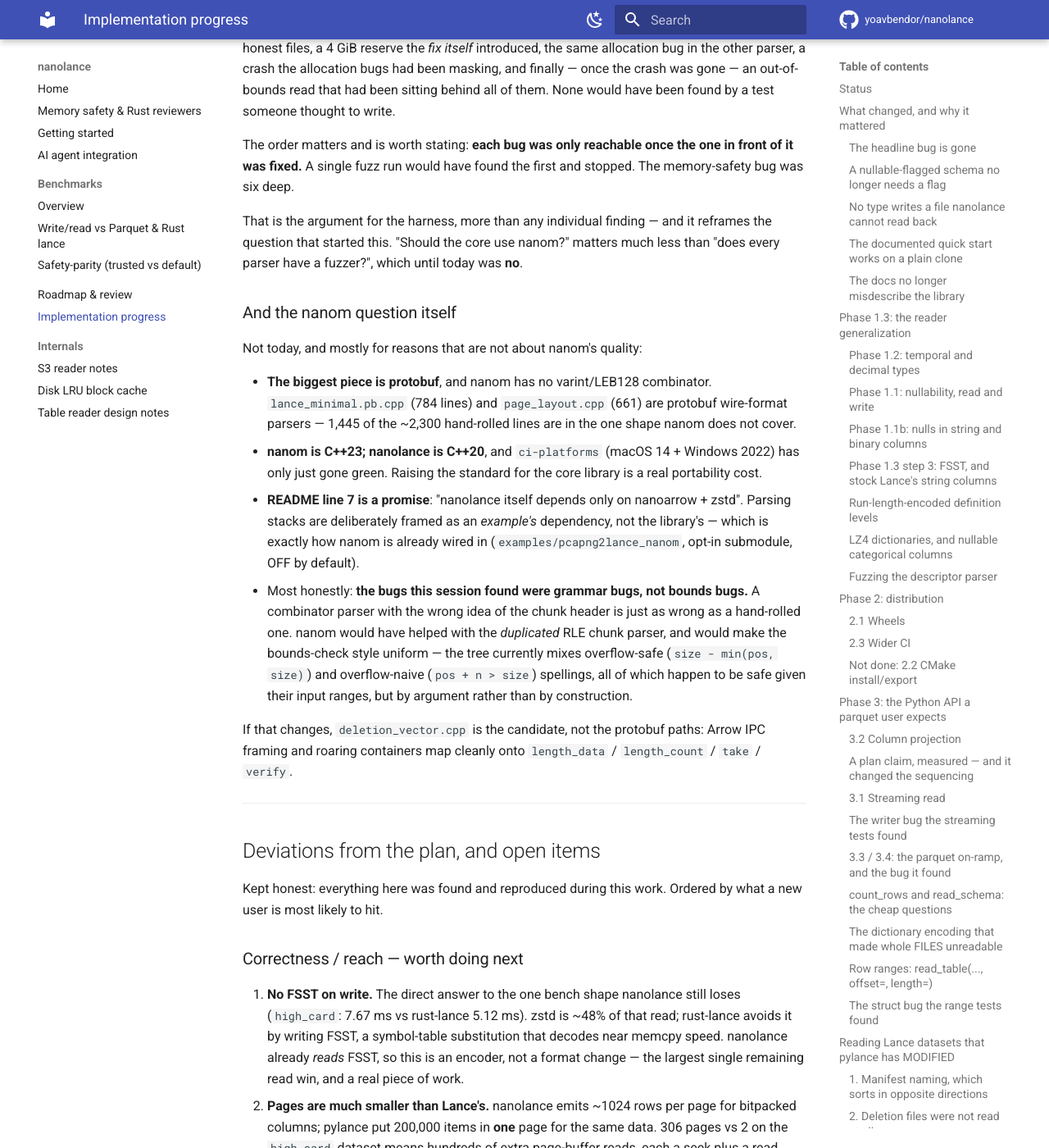
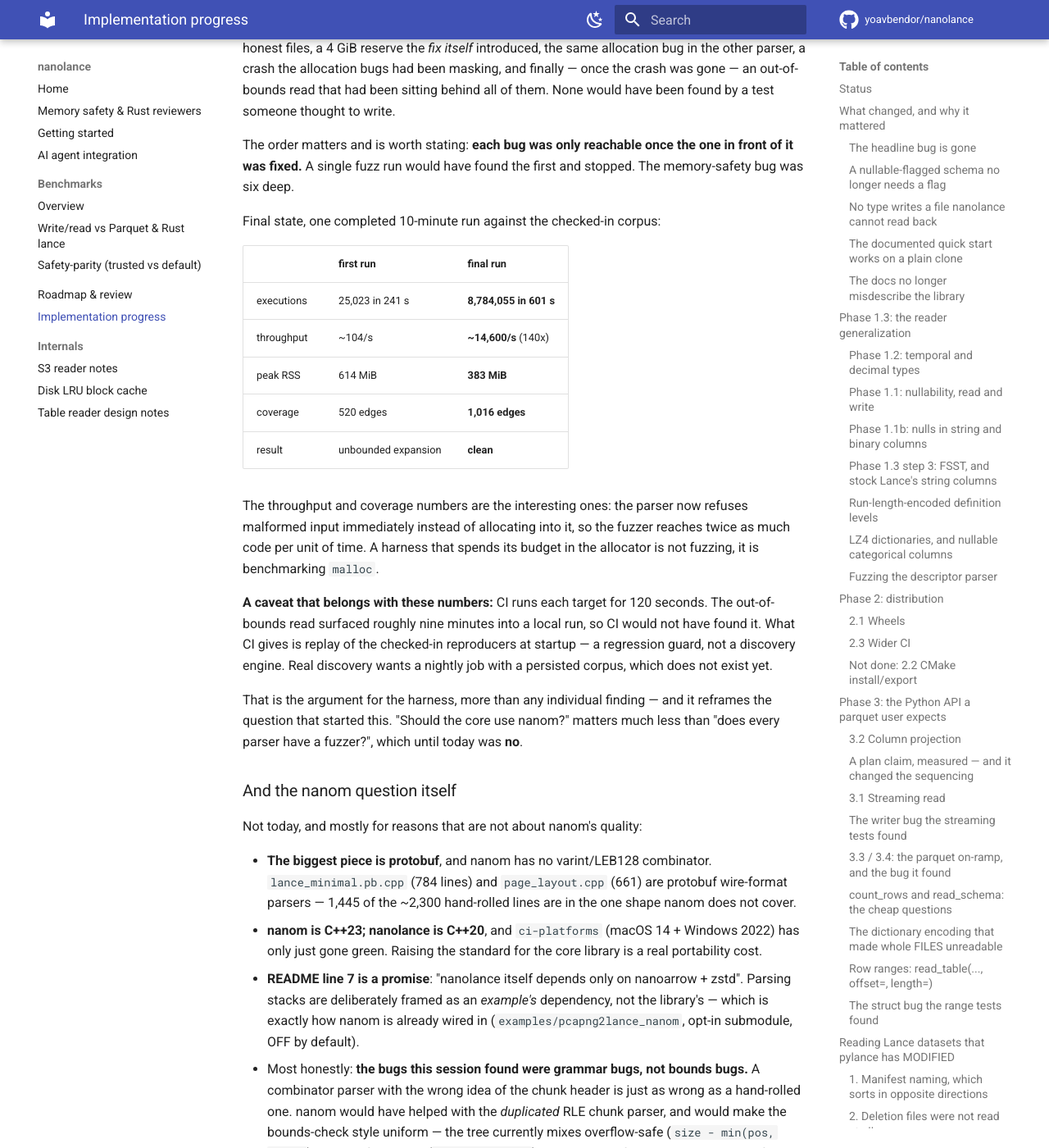
Before and after one commit to yoavbendor/nanolance, an MkDocs documentation site: the page built from docs/PROGRESS.md, in a window 1280 px wide and 1400 px high, scrolled down 37300 px. Shown: the whole window at 82% size. Built offline with MkDocs 1.6.1 and Material for MkDocs 9.7.7, drawn with Linux system fonts in a browser that asks for light colours; comment, search, counter and statistics services are not loaded; some of the changed text lies outside the part shown.

Commit message:
docs: the completed fuzz run, and the gap those numbers expose
A full 10-minute run against the checked-in corpus, finished rather than
sampled: 8,784,055 executions, peak RSS 383 MiB, no crash, no OOM, no
ASan report.

Against the first run on the same target -- 25,023 executions in 241 s,
614 MiB, found the unbounded expansion -- that is ~104/s to ~14,600/s,
and coverage 520 to 1,016 edges. Both numbers say the same thing: the
parser refuses malformed input immediately now instead of allocating into
it, so the fuzzer reaches twice the code per unit of time. A harness that
spends its budget in the allocator is benchmarking malloc, not fuzzing.

The caveat is recorded with the numbers, and as a new open item. CI runs
each target for 120 seconds. The out-of-bounds read took roughly nine
minutes of local fuzzing to surface, so CI would not have found it -- what
CI gives is replay of the checked-in reproducers at startup, which is a
regression guard, not a discovery engine. A nightly job with a persisted
corpus would find the next one. Nothing does today.

Co-Authored-By: Claude Opus 5 <noreply@anthropic.com>
Claude-Session: https://claude.ai/code/session_014PGy9PK68gHvyR8T1r5ueY

```diff
--- a/docs/PROGRESS.md
+++ b/docs/PROGRESS.md
@@ -1412,6 +1412,25 @@ to write.
 The order matters and is worth stating: **each bug was only reachable once the one in front of it was
 fixed.** A single fuzz run would have found the first and stopped. The memory-safety bug was six
 deep.
+
+Final state, one completed 10-minute run against the checked-in corpus:
+
+| | first run | final run |
+|---|---|---|
+| executions | 25,023 in 241 s | **8,784,055 in 601 s** |
+| throughput | ~104/s | **~14,600/s** (140x) |
+| peak RSS | 614 MiB | **383 MiB** |
+| coverage | 520 edges | **1,016 edges** |
+| result | unbounded expansion | **clean** |
+
+The throughput and coverage numbers are the interesting ones: the parser now refuses malformed input
+immediately instead of allocating into it, so the fuzzer reaches twice as much code per unit of time.
+A harness that spends its budget in the allocator is not fuzzing, it is benchmarking `malloc`.
+
+**A caveat that belongs with these numbers:** CI runs each target for 120 seconds. The out-of-bounds
+read surfaced roughly nine minutes into a local run, so CI would not have found it. What CI gives is
+replay of the checked-in reproducers at startup — a regression guard, not a discovery engine. Real
+discovery wants a nightly job with a persisted corpus, which does not exist yet.
 
 That is the argument for the harness, more than any individual finding — and it reframes the question
 that started this. "Should the core use nanom?" matters much less than "does every parser have a
@@ -1488,7 +1507,12 @@ is most likely to hit.
 
 ### Verification gaps
 
-10. **The wheel build has never completed on this branch.** Actions itself is healthy now — the
+10. **No nightly fuzz job.** CI runs each target for 120 s, which is a regression guard (it replays
+    the checked-in reproducers) rather than a discovery engine — the out-of-bounds read above took
+    ~9 minutes of local fuzzing to surface. A scheduled job with a persisted corpus would find the
+    next one; nothing does today.
+
+11. **The wheel build has never completed on this branch.** Actions itself is healthy now — the
    earlier note that it was dead is obsolete, and `ci-platforms` (macOS 14 + Windows 2022) passes —
    but every `wheels` run is queued or cancelled, because the workflow cancels in-progress runs and
    this branch has been pushed to faster than cibuildwheel's matrix takes. So manylinux/macOS wheels
```
